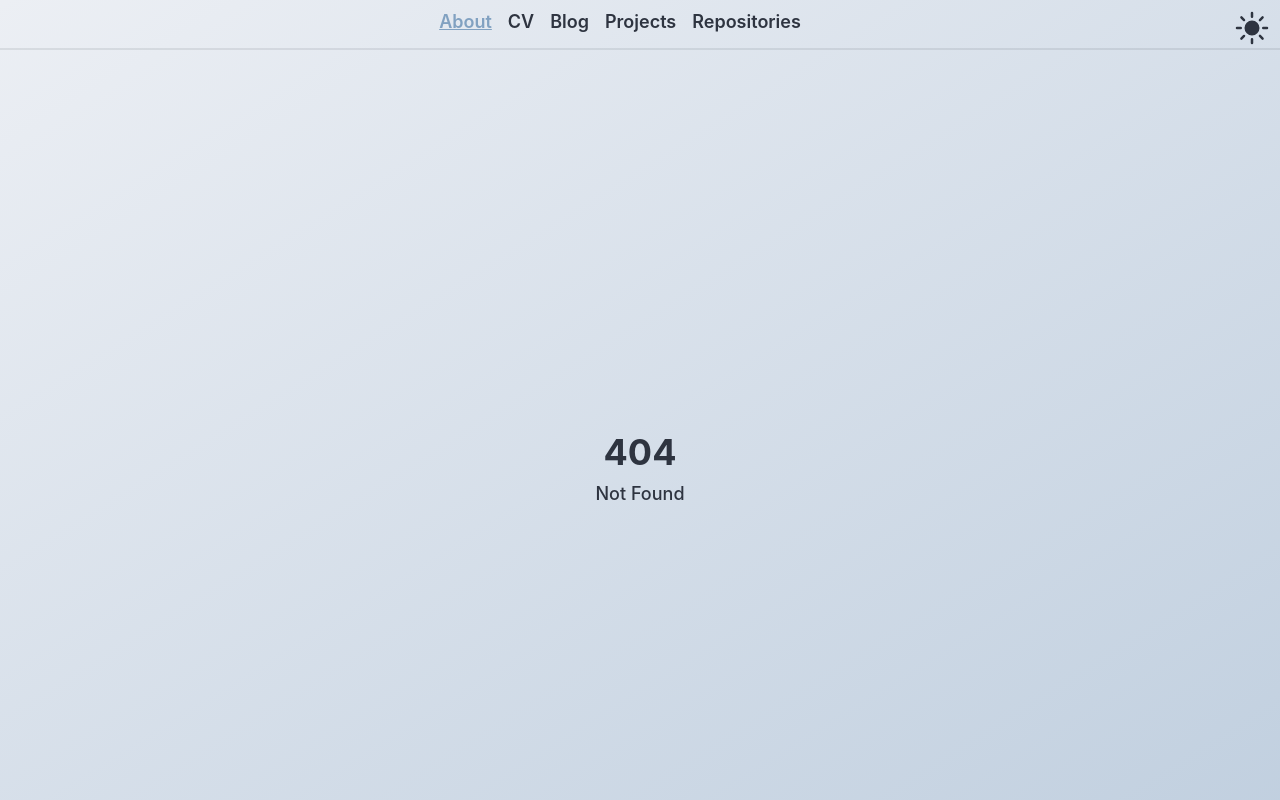
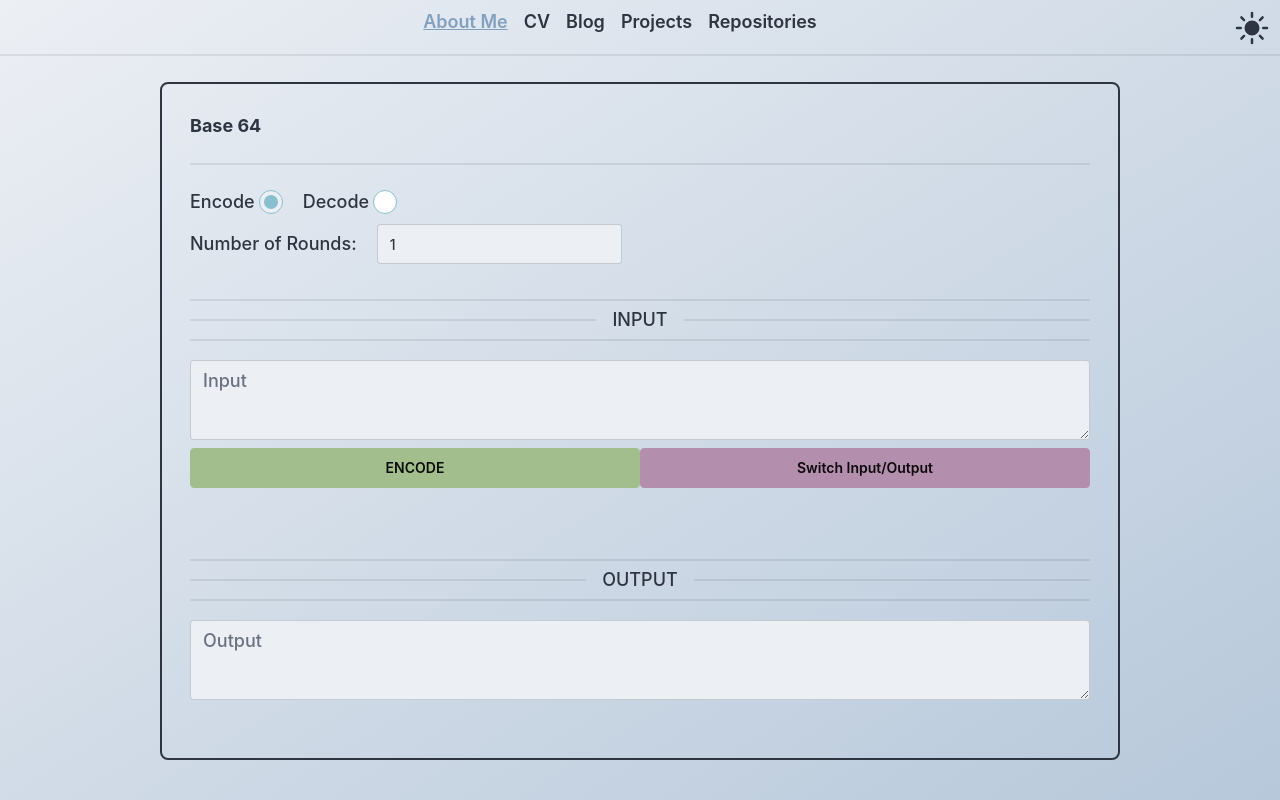
Before and after one commit to HUB4-x/gitHub_Pages_Test, a SvelteKit app: page /tools in a window 1280 px wide. Before the commit this address had no page. Built offline with nearby package versions, Linux system fonts and the light colour scheme.

Commit message:
added Base64 tool. Encoded welcome text data.

```diff
--- a/src/routes/+layout.svelte
+++ b/src/routes/+layout.svelte
@@ -26,12 +26,12 @@
 
 
 <!-- <div class="w-screen h-screen bg-base overflow-hidden flex flex-col"> -->
-<div class="w-screen h-screen overflow-hidden flex flex-col bg-gradient-to-br from-base to-secondary/40">
+<div class="w-screen h-screen overflow-hidden flex flex-col bg-gradient-to-br from-base to-secondary/50">
 	<nav class="flex w-full h-fit px-2 pt-2">
 	<div class="size-full flex mx-10">
 		<div class="w-full h-fit flex place-content-center gap-x-4">
 			<!-- <a href="{resolve('/')}" class="link-hover text-xl font-semibold transition-transform duration-200 hover:scale-105">Home</a> -->
-			<a href="{resolve('/')}" class="link link-secondary text-lg font-semibold transition-transform duration-200 hover:scale-105">About</a>
+			<a href="{resolve('/')}" class="link link-secondary text-lg font-semibold transition-transform duration-200 hover:scale-105">About Me</a>
 			<a href="{resolve('/')}" class="link-hover text-lg font-semibold transition-transform duration-200 hover:scale-105">CV</a>
 			<a href="{resolve('/')}" class="link-hover text-lg font-semibold transition-transform duration-200 hover:scale-105">Blog</a>
 			<a href="{resolve('/')}" class="link-hover text-lg font-semibold transition-transform duration-200 hover:scale-105">Projects</a>
@@ -58,8 +58,8 @@
 <div class="divider m-0 mb-5"></div>
 
 	<div class="flex size-full">
-	<div class="w-3/4 mx-auto text-lg font-medium">
-		{@render children()}
-	</div>
+		<div class="w-3/4 mx-auto text-lg font-medium pb-10">
+			{@render children()}
+		</div>
 	</div>
 </div>
--- a/src/routes/+page.svelte
+++ b/src/routes/+page.svelte
@@ -1,13 +1,14 @@
 <script lang="ts">
 	import { onMount } from 'svelte';
 	import { runTypewriterIteration } from '$lib/utils/typewriter_effect';
+	import { control_structure, data } from './landing_page_data';
+	import { decode_base64 } from './tools/tool_functions';
 
-	// const name_b64: string = 'SmFuIEh1YmVy'
-	let text: string = $state('Welcome to my Portfolio!');
+	let text: string = $state('');
 
-	const typingSpeed: number = $state(50);
-	const holdTime: number = $state(5000);
-	const restartDelay: number = $state(500);
+	const typingSpeed: number = $state(60);
+	const holdTime: number = $state(7000);
+	const restartDelay: number = $state(200);
 
 	let displayedText: string = $state('');
 	let mounted: boolean = $state(true);
@@ -27,6 +28,12 @@
 
 	onMount(() => {
 		// text = atob(name_b64) + ',\n' + text
+		let tmp_string: string = data.welcome_text
+		const rounds: number = control_structure.iteration_of_nested_b64
+		for(let i = 0; i < rounds; i++){
+			tmp_string = decode_base64(tmp_string)
+		}
+		text = tmp_string
 		start_typewrite_animation();
 
 		return () => {
@@ -36,10 +43,14 @@
 
 </script>
 
+<svelte:head>
+	<title></title>
+</svelte:head>
 
 <div class="size-full flex flex-col">
 	<!-- <h1 class="text-3xl font-extrabold">Hi, my name is XYZ AAAA</h1> -->
-	 <div class="mockup-code w-full">
-		<pre data-prefix=">" class="text-6xl"><code class="">{displayedText}</code></pre>
+	 <div class="mockup-code w-fit mx-auto">
+		<pre data-prefix=">" class="text-5xl invisible"><code class="">{text}</code></pre>
+		<pre data-prefix=">" class="text-5xl"><code class="">{displayedText}</code></pre>
 	</div>
 </div>
--- /dev/null
+++ b/src/routes/landing_page_data.ts
@@ -0,0 +1,9 @@
+export const data: Record<string, string> = {
+    tab_title: 'Vm14V2FrNVhWbGhWYTJoWVlteHdjRlZxU2pSTlp6MDk=',
+    welcome_text: 'Vm0xd1MxWXlUWGhoTTJ4UVYwWkthRlpVUWtwa01XeDFZa1ZPYTFJeFdsVlZWM2hIWVZVd2QySXpaRmhpVkVFeFdYcEtSMWRGT1VoYWVqQTk=',
+
+}
+
+export const control_structure: Record<string, number> = {
+    iteration_of_nested_b64: 5,
+}
--- /dev/null
+++ b/src/routes/tools/+page.svelte
@@ -0,0 +1,85 @@
+<script lang="ts">
+    import { encode_base64, decode_base64 } from "./tool_functions";
+
+    let inputText: string = $state('')
+    let outputText: string = $state('')
+    let rounds: number = $state(1)
+    let encode_decode: string = $state('encode')
+
+    const lg_2_xs_threshold: number = 256
+
+    function switch_input_output(){
+        const old_inputText: string = inputText
+        inputText = outputText
+        outputText = old_inputText
+    }
+
+    function run_function(input: string, rounds: number):string {
+        let tmp_res: string = input
+        for(let i = 0; i < rounds; i++){
+            if(encode_decode === 'encode'){
+                tmp_res = encode_base64(tmp_res)
+            } else if (encode_decode === 'decode'){
+                tmp_res = decode_base64(tmp_res)
+            } else {
+                return 'ERR: wrong encode/decode value!'
+            }
+        }
+        return tmp_res
+    }
+
+    function run(){
+        outputText = run_function(inputText, rounds)
+    }
+
+</script>
+
+
+<div class="size-full flex flex-col border-2 rounded-lg p-7">
+    <h1 class="text-lg font-bold">Base 64</h1>
+    <div class="divider"></div>
+    <div class="flex w-full gap-x-5">
+        <label for="encode" class="flex gap-x-1">
+            <p>Encode</p>
+            <input type="radio" class="my-auto radio radio-accent" name="encode" id="encode" value="encode" bind:group={encode_decode}>
+        </label>
+        <label for="decode" class="flex gap-x-1">
+            <p>Decode</p>
+            <input type="radio" class="my-auto radio radio-accent" name="encode" id="encode" value="decode" bind:group={encode_decode}>
+        </label>
+    </div>
+    <div class="flex py-2">
+        <label for="round_input" class="flex gap-x-5">
+            <p class="text-lg my-auto">Number of Rounds:</p>
+            <input type="number" bind:value={rounds} name="round_input" id="round_input" class="input validator min-w-1/10 w-fit" required placeholder="Number of Rounds of encoding" min="0" title="Must be >= 0"/>
+            <p class="validator-hint">Must be between be 0 and infinity</p>
+        </label>
+    </div>
+    <div class="">
+        <div class="mt-5">
+            <div class="divider my-1"></div>
+            <div class="divider my-1">INPUT</div>
+            <div class="divider my-1"></div>
+            <div class="flex py-2">
+                <textarea placeholder="Input" class="textarea w-full {inputText.length >= lg_2_xs_threshold? 'textarea-xs':'textarea-lg'}" bind:value={inputText}></textarea>
+            </div>
+        </div>
+
+        <div class="flex ">
+            <button class="btn btn-success w-1/2" onclick={run}>{encode_decode.toUpperCase()}</button>
+            <button class="btn btn-info w-1/2" onclick={switch_input_output}>Switch Input/Output</button>
+        </div>
+
+        <div class="flex flex-col size-full">
+            <div class="mt-15">
+                <div class="divider my-1"></div>
+                <div class="divider my-1">OUTPUT</div>
+                <div class="divider my-1"></div>
+                <div class="flex py-2">
+                    <textarea placeholder="Output" class="textarea w-full {inputText.length >= lg_2_xs_threshold? 'textarea-xs':'textarea-lg'}" bind:value={outputText}></textarea>
+                </div>
+            </div>
+        </div>
+    </div>
+
+</div>
--- /dev/null
+++ b/src/routes/tools/tool_functions.ts
@@ -0,0 +1,17 @@
+export function encode_base64(text: string): string {
+    return btoa(
+    encodeURIComponent(text).replace(/%([0-9A-F]{2})/g, (_, p1) =>
+      String.fromCharCode(parseInt(p1, 16))
+    )
+  );
+}
+
+
+export function decode_base64(base64: string): string {
+  return decodeURIComponent(
+    atob(base64)
+      .split("")
+      .map((char) => `%${char.charCodeAt(0).toString(16).padStart(2, "0")}`)
+      .join("")
+  );
+}
```
